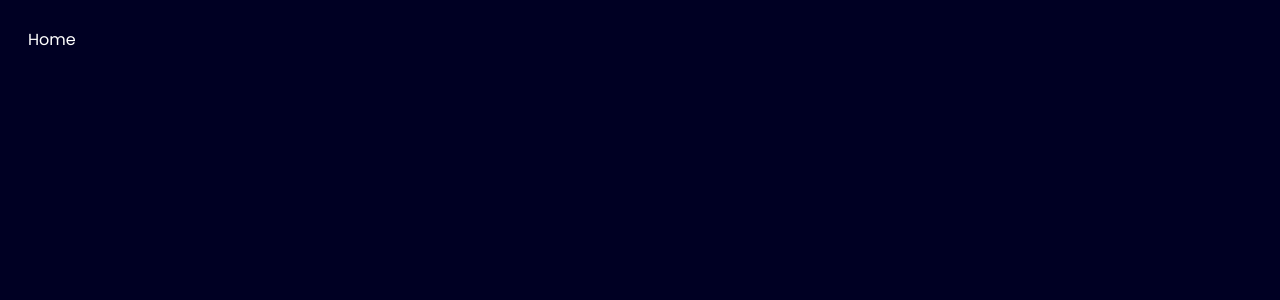
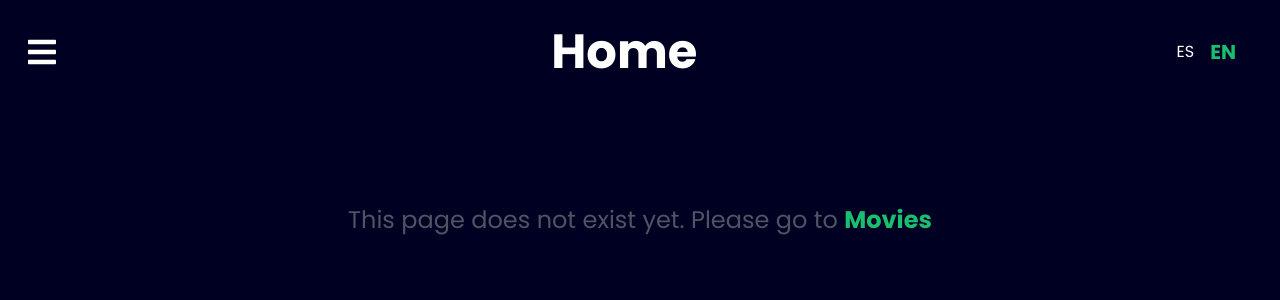
Before and after one commit to adj87/movie-library, a React (Create React App) app: page / in a window 1280 px wide. Shown: the top 300 px of the page. Built offline with nearby package versions, Linux system fonts and the light colour scheme.

Commit message:
create default view component and implementat it. Add home translation

```diff
--- a/src/App.tsx
+++ b/src/App.tsx
@@ -7,6 +7,7 @@ import MovieDetail from "./pages/MovieDetail";
 import MovieCreate from "./pages/MovieCreate";
 import AsideMenu from "./components/AsideMenu";
 import Loading from "./components/Loading";
+import Default from "./pages/Default";
 
 import "./i18n";
 
@@ -15,9 +16,11 @@ const App: React.FC = () => (
     <Loading />
     <BrowserRouter>
       <AsideMenu />
-      <Route path="/" exact>
-        Home
-      </Route>
+      <Route
+        path="/"
+        component={() => <Default keyTranslation={"screens.home"} />}
+        exact
+      />
       <Route path="/movies" component={() => <Movies />} exact />
       <Route
         path="/movies/:id"
@@ -28,8 +31,16 @@ const App: React.FC = () => (
         exact
       />
       <Route path="/movies/new" component={() => <MovieCreate />} exact />
-      <Route path="/actors">actors</Route>
-      <Route path="/companies">Movies</Route>
+      <Route
+        path="/actors"
+        component={() => <Default keyTranslation={"screens.actors"} />}
+        exact
+      />
+      <Route
+        path="/companies"
+        component={() => <Default keyTranslation={"screens.companies"} />}
+        exact
+      />
     </BrowserRouter>
   </Provider>
 );
--- a/src/i18n/en.json
+++ b/src/i18n/en.json
@@ -1,5 +1,6 @@
 {
   "screens": {
+    "home": "Home",
     "movies": "Movies",
     "actors": "Actors",
     "companies": "Companies",
--- a/src/i18n/es.json
+++ b/src/i18n/es.json
@@ -1,5 +1,6 @@
 {
   "screens": {
+    "home": "Home",
     "movies": "Películas",
     "actors": "Actores",
     "companies": "Estudios",
--- a/src/i18n/index.ts
+++ b/src/i18n/index.ts
@@ -13,7 +13,7 @@ const resources = {
 };
 
 export default i18n.use(initReactI18next).init({
-  fallbackLng: "es",
+  fallbackLng: "en",
   resources,
   keySeparator: ".", // we do not use keys in form messages.welcome
   interpolation: {
--- /dev/null
+++ b/src/pages/Default/index.tsx
@@ -0,0 +1,33 @@
+import React from "react";
+import Body from "../../components/Body";
+import Header from "../../components/Header";
+import { useTranslation } from "react-i18next";
+import { useHistory } from "react-router-dom";
+
+interface DefaultProps {
+  keyTranslation: string;
+}
+
+const Default: React.FC<DefaultProps> = ({ keyTranslation }) => {
+  const { t } = useTranslation();
+  const { push } = useHistory();
+
+  return (
+    <>
+      <Header text={t(keyTranslation)} />
+      <Body>
+        <p className="text-2xl text-grey-600 text-center">
+          {"This page does not exist yet. Please go to "}
+          <span
+            className="text-secondary cursor-pointer font-bold"
+            onClick={() => push("/movies")}
+          >
+            {t("screens.movies")}
+          </span>
+        </p>
+      </Body>
+    </>
+  );
+};
+
+export default Default;
```
